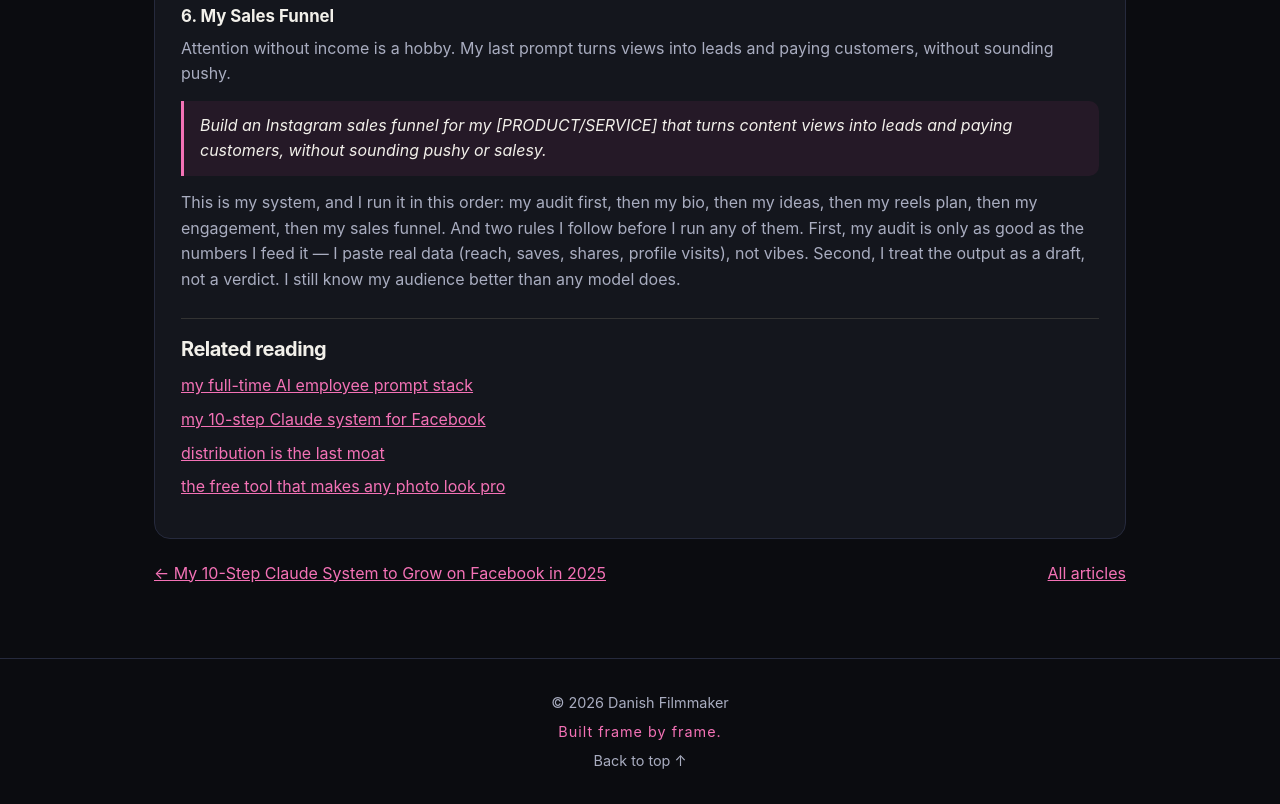
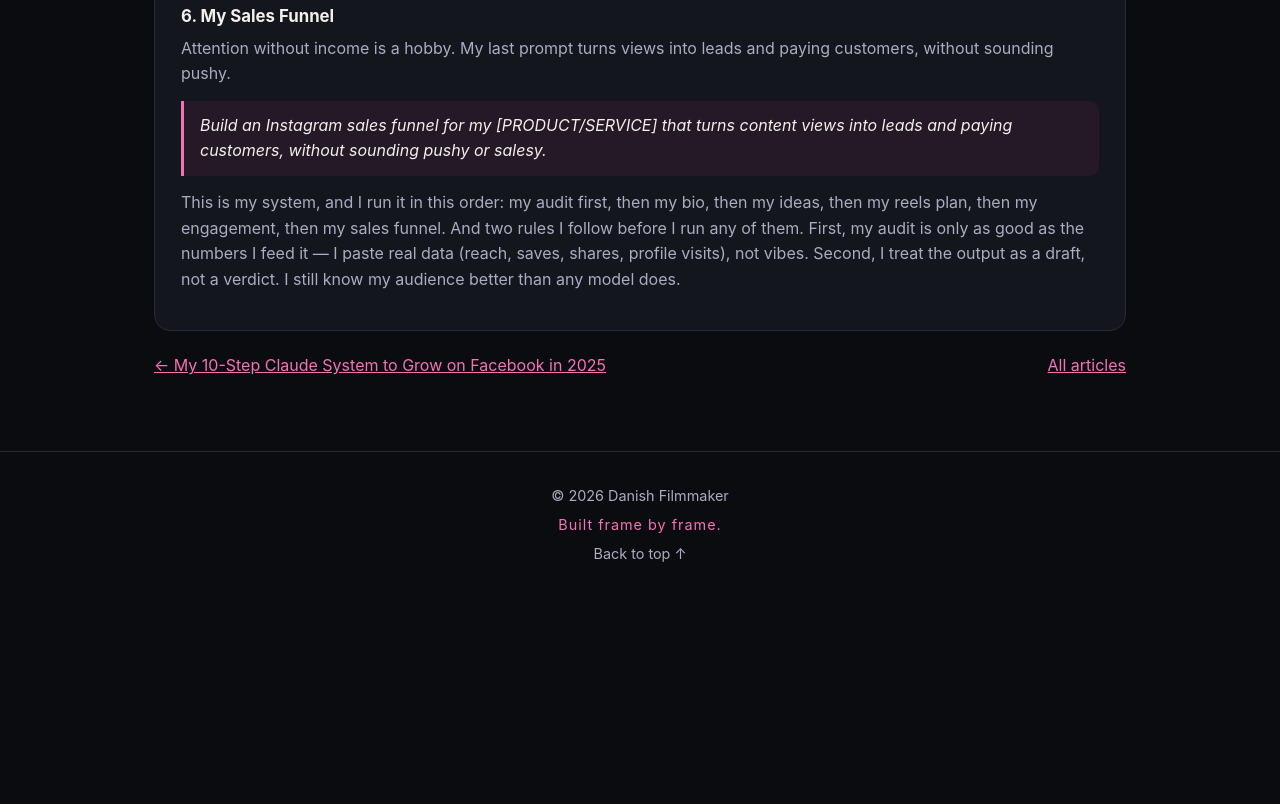
Before and after one commit to Dani-Google/Dani-Google.github.io, a plain HTML site: page blog/claude-audit/index.html in a window 1280 px wide. Shown: the part 1338-2142 px from the top of the page. After the commit the page ends 1935 px from the top, so only its background shows below. Drawn offline with Linux system fonts and the light colour scheme.

Commit message:
Remove Related reading links from blog articles

```diff
--- a/blog/claude-audit/index.html
+++ b/blog/claude-audit/index.html
@@ -73,7 +73,7 @@
         <p>Attention without income is a hobby. My last prompt turns views into leads and paying customers, without sounding pushy.</p>
         <p class="blog-prompt">Build an Instagram sales funnel for my [PRODUCT/SERVICE] that turns content views into leads and paying customers, without sounding pushy or salesy.</p>
         <p>This is my system, and I run it in this order: my audit first, then my bio, then my ideas, then my reels plan, then my engagement, then my sales funnel. And two rules I follow before I run any of them. First, my audit is only as good as the numbers I feed it — I paste real data (reach, saves, shares, profile visits), not vibes. Second, I treat the output as a draft, not a verdict. I still know my audience better than any model does.</p>
-<div class="related"><h2>Related reading</h2><ul><li><a href="/blog/claude-ai-employee/">my full-time AI employee prompt stack</a></li><li><a href="/blog/facebook-claude-system/">my 10-step Claude system for Facebook</a></li><li><a href="/blog/distribution-personal-brand/">distribution is the last moat</a></li><li><a href="/blog/photo-fix/">the free tool that makes any photo look pro</a></li></ul></div>
+
       </div>
     </article>
     <nav class="pager">
```
